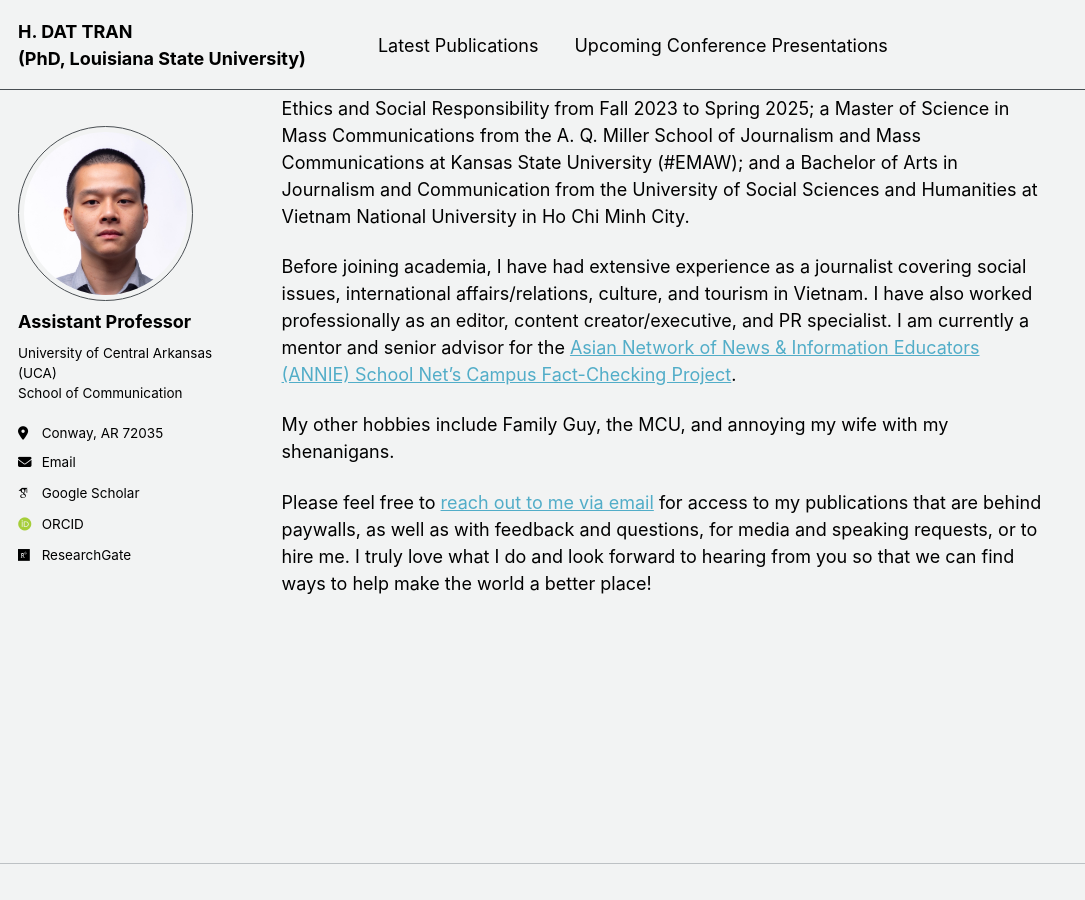
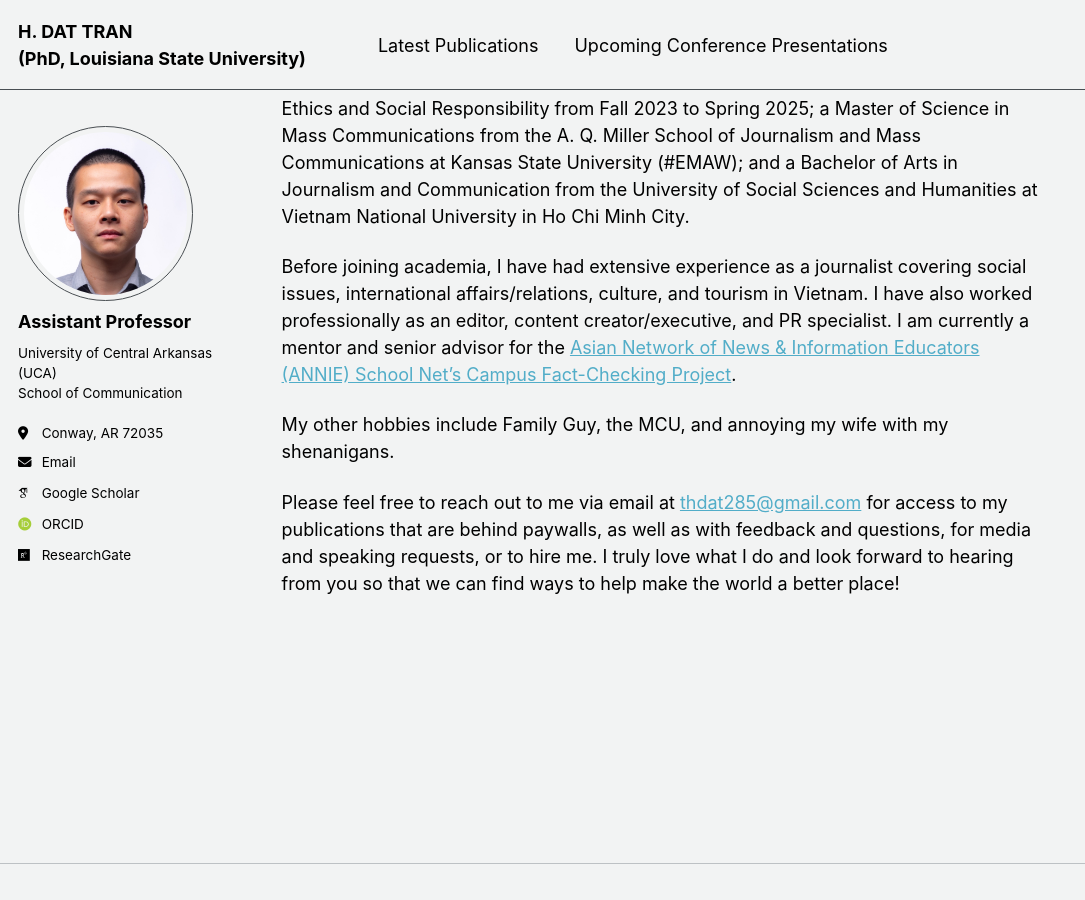
Before and after one commit to hdattran/hdattran.github.io, a Jekyll site: the page built from _pages/about.md, in a window 1280 px wide and 900 px high, scrolled down 733 px. Shown: the whole window, without its empty margins (0-1085 px from the left). Built offline with Jekyll 4.4.1, drawn with Linux system fonts in a browser that asks for light colours; some web fonts are replaced.

Commit message:
Update about.md

```diff
--- a/_pages/about.md
+++ b/_pages/about.md
@@ -21,4 +21,4 @@ Before joining academia, I have had extensive experience as a journalist coverin
 
 My other hobbies include Family Guy, the MCU, and annoying my wife with my shenanigans.
 
-Please feel free to [reach out to me via email](mailto:thdat285@gmail.com) for access to my publications that are behind paywalls, as well as with feedback and questions, for media and speaking requests, or to hire me. I truly love what I do and look forward to hearing from you so that we can find ways to help make the world a better place!
+Please feel free to reach out to me via email at [thdat285@gmail.com](mailto:thdat285@gmail.com) for access to my publications that are behind paywalls, as well as with feedback and questions, for media and speaking requests, or to hire me. I truly love what I do and look forward to hearing from you so that we can find ways to help make the world a better place!
```
